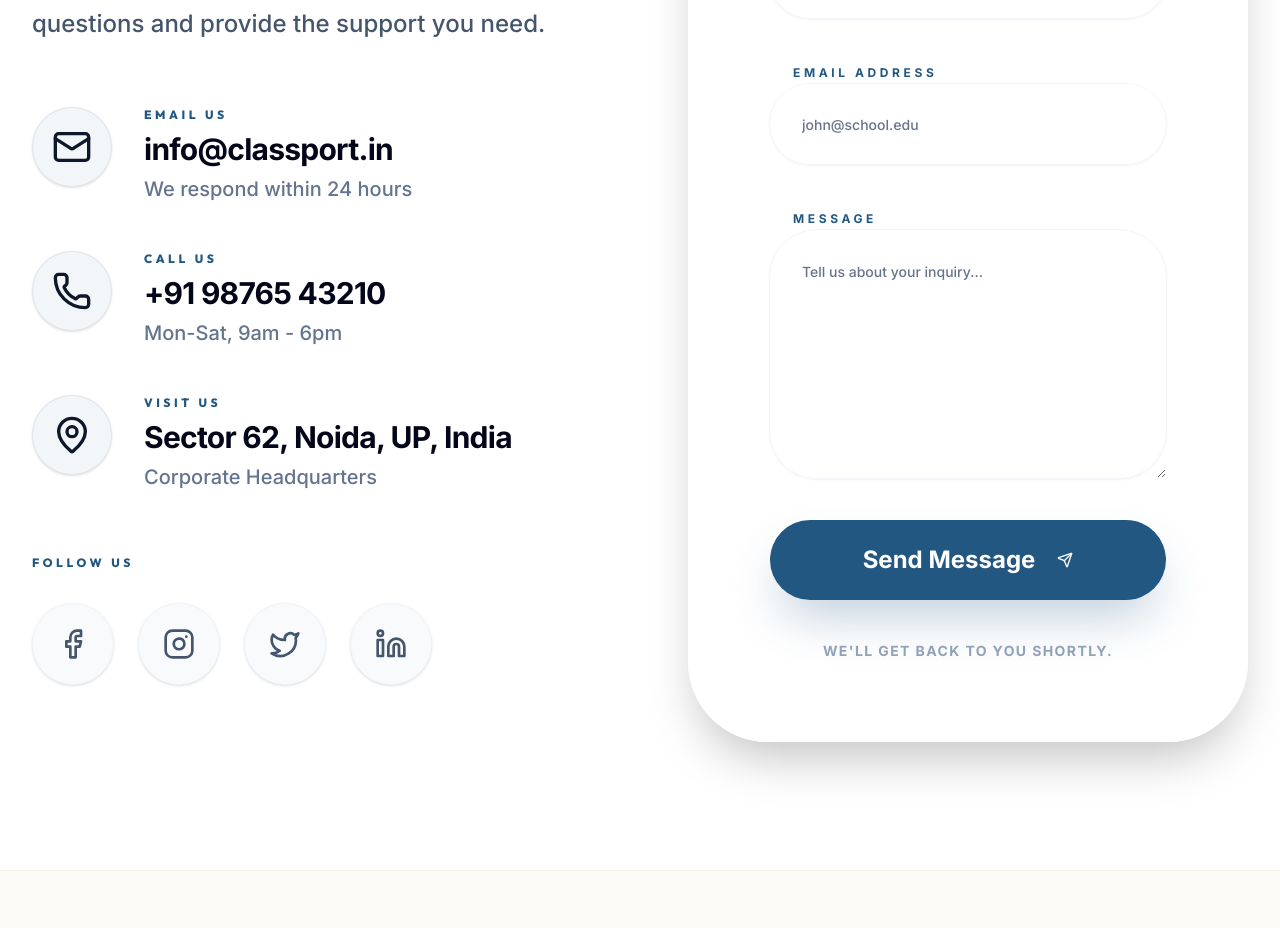
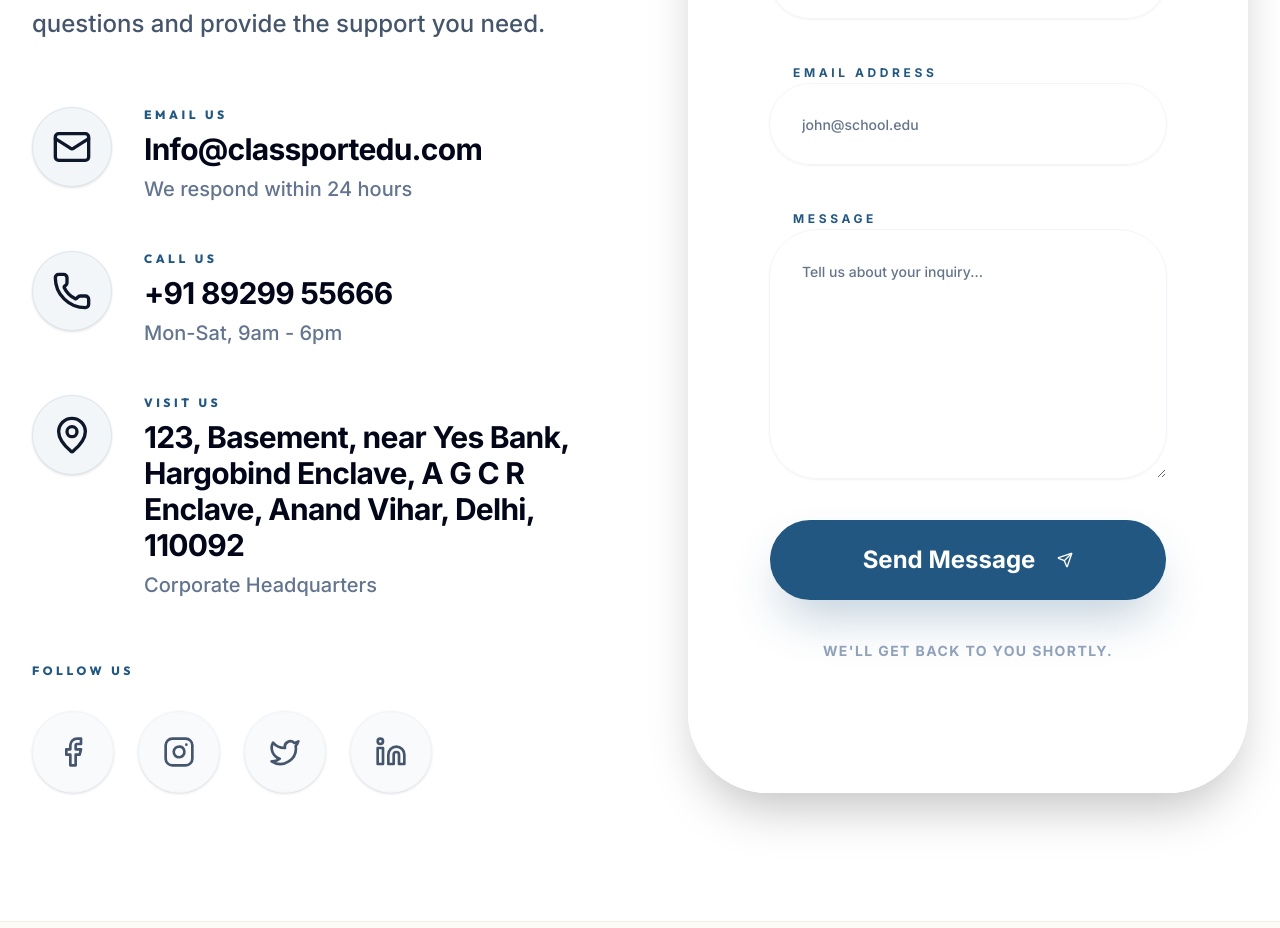
Before and after one commit to guddu-xiv/CE, a React (Vite) app: page /CE/contact in a window 1280 px wide. Shown: the part 1093-2021 px from the top of the page. Built offline with nearby package versions, Linux system fonts and the light colour scheme.

Commit message:
Update Contact.tsx

```diff
--- a/src/pages/Contact.tsx
+++ b/src/pages/Contact.tsx
@@ -4,6 +4,7 @@ import { Button } from "@/components/ui/button";
 import { Input } from "@/components/ui/input";
 import { Textarea } from "@/components/ui/textarea";
 import { Phone, Mail, MapPin, Facebook, Instagram, Twitter, Linkedin, Send, Globe2 } from "lucide-react";
+import { CONTACT_INFO } from "@/constants/data";
 
 export default function Contact() {
   return (
@@ -59,9 +60,9 @@ export default function Contact() {
 
             <div className="space-y-6 sm:space-y-12">
               {[
-                { icon: Mail, title: "Email Us", detail: "info@classport.in", sub: "We respond within 24 hours" },
-                { icon: Phone, title: "Call Us", detail: "+91 98765 43210", sub: "Mon-Sat, 9am - 6pm" },
-                { icon: MapPin, title: "Visit Us", detail: "Sector 62, Noida, UP, India", sub: "Corporate Headquarters" },
+                { icon: Mail, title: "Email Us", detail: CONTACT_INFO.email, sub: "We respond within 24 hours", href: `mailto:${CONTACT_INFO.email}` },
+                { icon: Phone, title: "Call Us", detail: CONTACT_INFO.phone, sub: "Mon-Sat, 9am - 6pm", href: `tel:${CONTACT_INFO.phone}` },
+                { icon: MapPin, title: "Visit Us", detail: CONTACT_INFO.address, sub: "Corporate Headquarters", href: "#" },
               ].map((item, i) => (
                 <div key={i} className="flex gap-4 sm:gap-8 group">
                   <div className="bg-primary/5 w-12 sm:w-20 h-12 sm:h-20 rounded-xl sm:rounded-3xl flex items-center justify-center group-hover:bg-primary group-hover:text-white transition-all duration-500 border border-primary/10 shadow-sm shrink-0">
@@ -69,7 +70,11 @@ export default function Contact() {
                   </div>
                   <div>
                     <h4 className="text-[10px] sm:text-xs font-black text-primary uppercase tracking-[0.2em] sm:tracking-[0.3em] mb-1 sm:mb-2">{item.title}</h4>
-                    <p className="text-lg sm:text-3xl font-black text-slate-950 tracking-tight mb-1 sm:mb-2">{item.detail}</p>
+                    {item.href !== "#" ? (
+                      <a href={item.href} className="text-lg sm:text-3xl font-black text-slate-950 tracking-tight mb-1 sm:mb-2 hover:text-primary transition-colors block">{item.detail}</a>
+                    ) : (
+                      <p className="text-lg sm:text-3xl font-black text-slate-950 tracking-tight mb-1 sm:mb-2">{item.detail}</p>
+                    )}
                     <p className="text-sm sm:text-xl text-slate-500 font-medium">{item.sub}</p>
                   </div>
                 </div>
```
